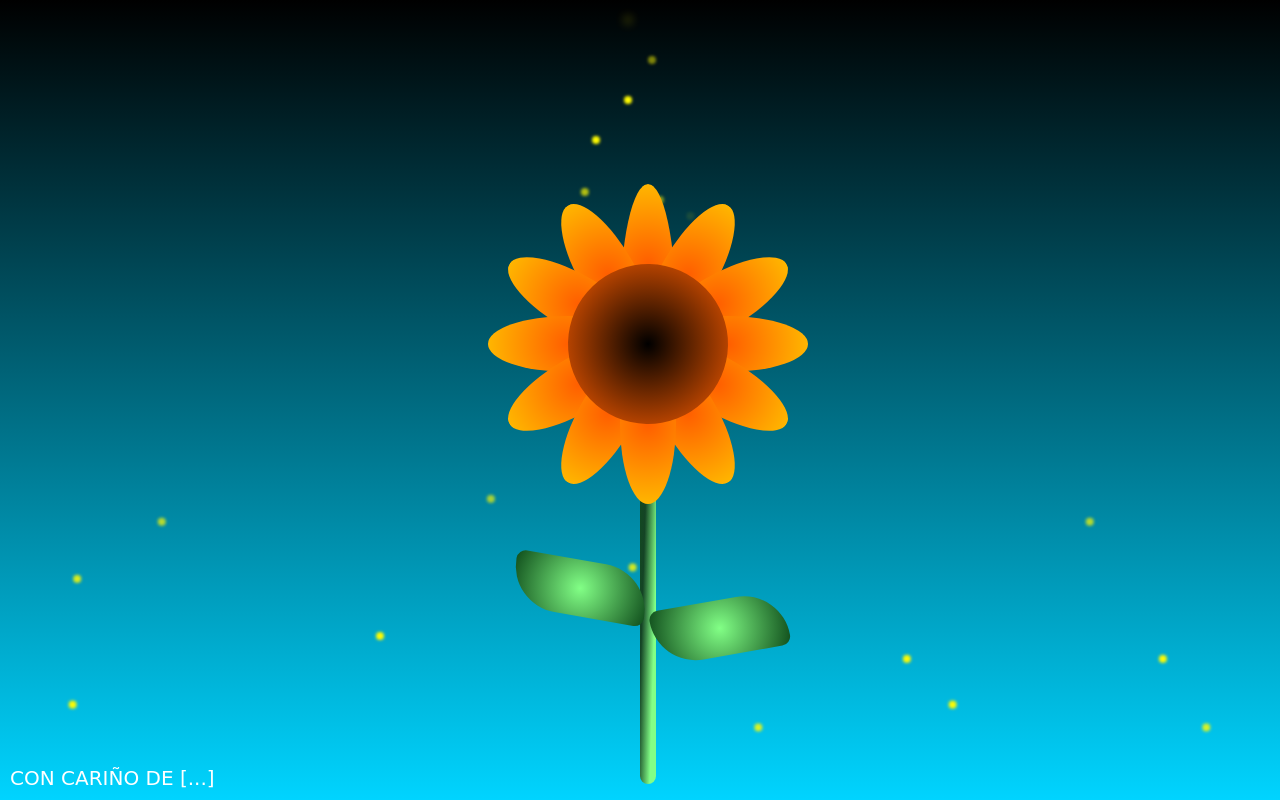
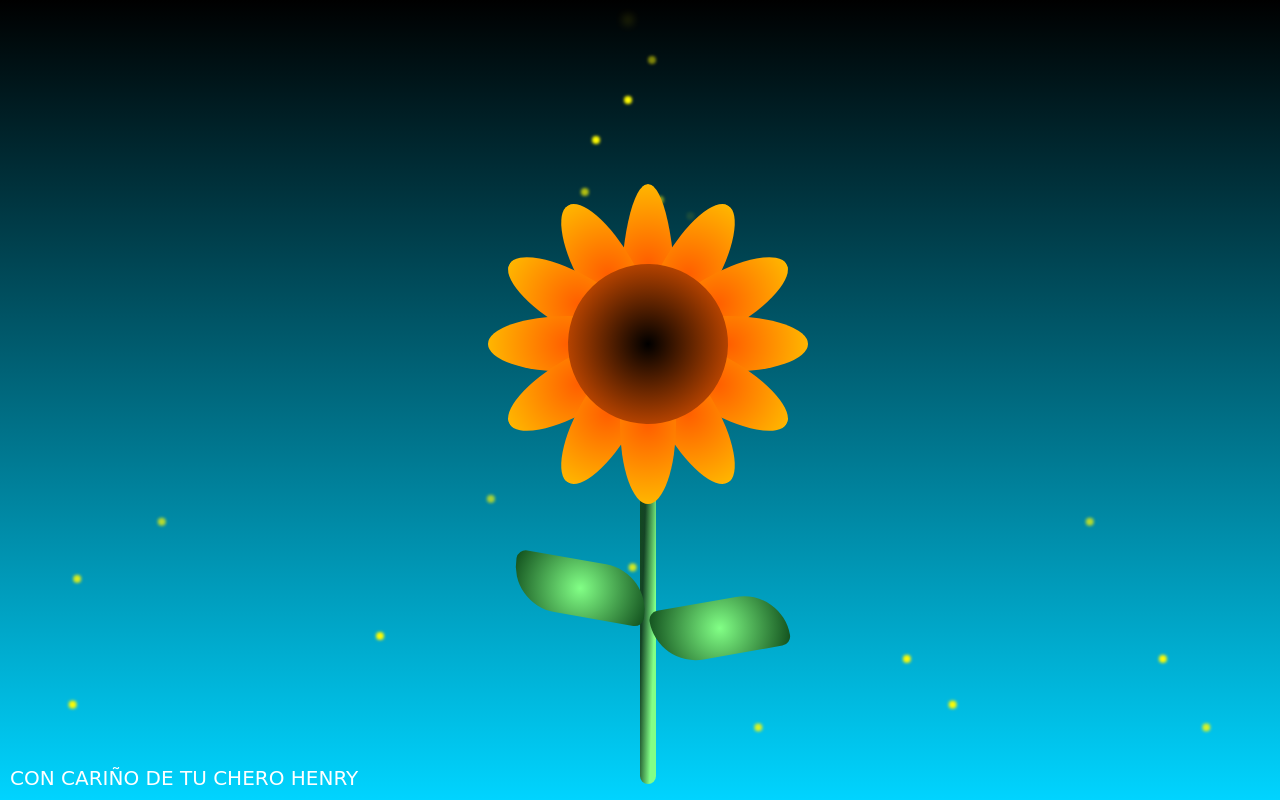
Before and after one commit to hgma26/FLORES-AMARILLAS, a plain HTML site: page index2.html in a window 1280 px wide. Drawn offline with Linux system fonts and the light colour scheme.

Commit message:
Update index2.html

```diff
--- a/index2.html
+++ b/index2.html
@@ -60,7 +60,7 @@
     <div class="light light-11"></div>
     <div class="light light-12"></div>
 
-    <p id="text">CON CARIÑO DE [...]</p>
+    <p id="text">CON CARIÑO DE TU CHERO HENRY</p>
 </body>
 <script>
     function PlayAudio(){
```
